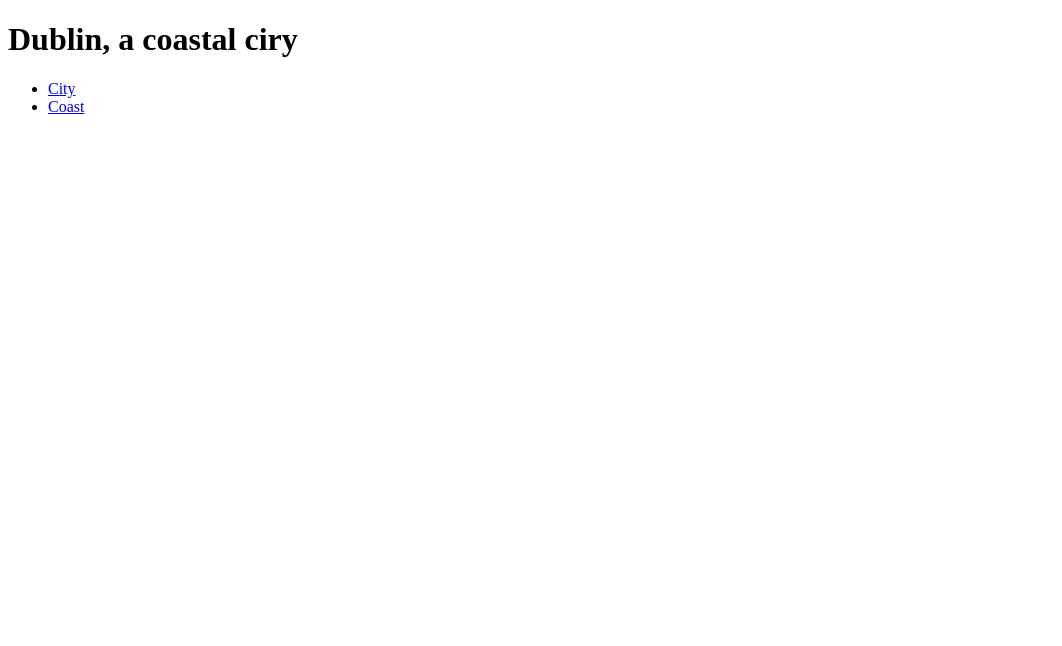
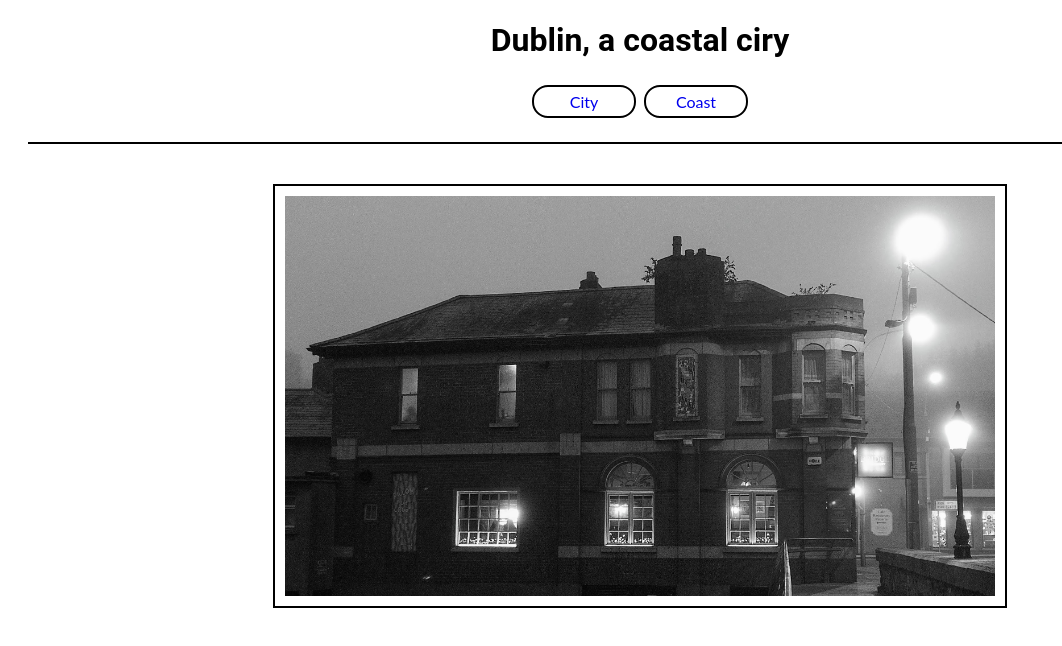
Before and after one commit to OscarBackman92/Love-running, a plain HTML site: page index.html in a window 1280 px wide. Shown: the whole page, without its empty margins (0-1062 px from the left). Drawn offline with Linux system fonts and the light colour scheme.

Commit message:
feat:add images to the webpages

```diff
--- a/index.html
+++ b/index.html
@@ -3,6 +3,7 @@
 <head>
     <meta charset="UTF-8">
     <meta name="viewport" content="width=device-width, initial-scale=1.0">
+    <link rel="stylesheet" href="assets/css/style.css">
     <title>Dublin</title>
 </head>
 <body>
@@ -17,5 +18,10 @@
             </li>
         </ul>
     </nav>
+    <section>
+        <figure>
+            <img src="assets/images/city.jpg" alt:"image of coastal Dublin">
+        </figure>
+    </section>
 </body>
 </html>
```
Also changed, not shown: coast.html (+5 -0 lines), assets/images/beach.jpg (added), assets/images/city.jpg (added).
